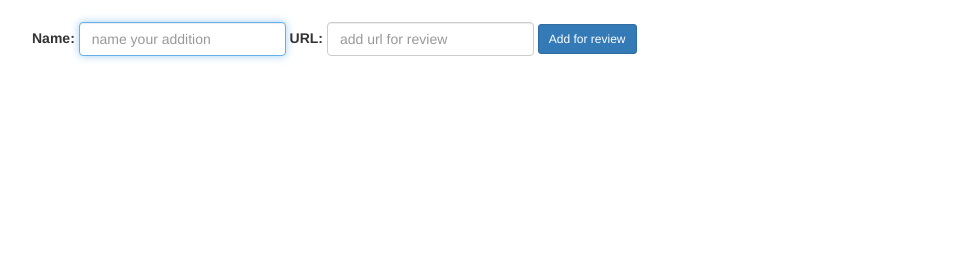
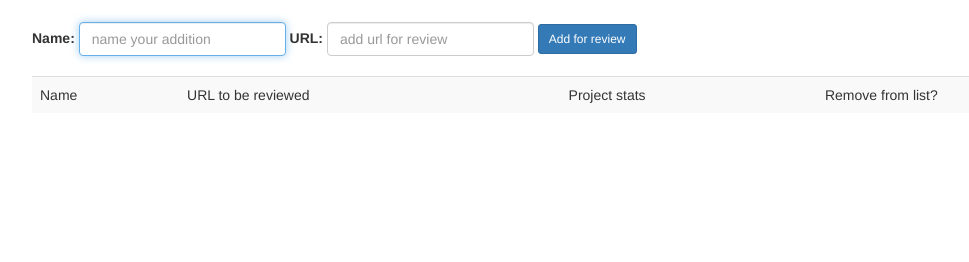
Before and after one commit to trobert2/gitRoulette, a Flask app: page / in a window 1280 px wide. Shown: the part 38-300 px from the top of the page, without its empty margins (38-1007 px from the left). Run offline with Flask 2, Linux system fonts and the light colour scheme; data that the repository does not hold is empty; some libraries are stand-ins or nearby versions.

Commit message:
Adds percentage on main paige and some changes to looks

```diff
--- a/static/rouletteApp.js
+++ b/static/rouletteApp.js
@@ -8,8 +8,7 @@ app.config(['$interpolateProvider', function ($interpolateProvider) {
 
 app.controller('firstController', ['$scope', '$http', function ($scope, $http) {
     $scope.visible = false;
-    $scope.showWarning = false;
-    $scope.showGithubWarning = false;
+    $scope.stats = {}
 
     $scope.getLocation = function(href) {
         var l = document.createElement("a");
@@ -17,16 +16,12 @@ app.controller('firstController', ['$scope', '$http', function ($scope, $http) {
         return l;
     };
 
-    $scope.getStats = function(url) {
-        url = url['url'];
-        var url = $scope.getLocation(url);
+    $scope.getStats = function(gitUrl) {
+        // This should take input the whole object. An id needs to be added so
+        // that we can better assciate the output with the table elements
+        var url = $scope.getLocation(gitUrl);
         var pathArray = url.pathname.split('/');
 
-        if (url.hostname != "github.com"){
-            //TODO: tell not a github url
-            console.log("Not a github url!");
-            return;
-        }
         $http({
             method: "get",
             url: "https://api.github.com/repos/" + pathArray[1] + "/" + pathArray[2] + "/languages",
@@ -34,7 +29,7 @@ app.controller('firstController', ['$scope', '$http', function ($scope, $http) {
                       'Content-Type': "application/json"},
         }).success(function (response) {
             var total = 0;
-            var percentageFinal = {};
+            var percentage = {};
 
             keys = Object.keys(response);
 
@@ -42,20 +37,17 @@ app.controller('firstController', ['$scope', '$http', function ($scope, $http) {
                 total += response[keys[i]];
             }
             for (var i=0; i < keys.length; i++){
-                percentageFinal[keys[i]] = response[keys[i]] * 100 / total;
+                percentage[keys[i]] = Math.round((response[keys[i]] * 100 / total)*100)/100;
             }
-            console.log(percentageFinal)
-            return percentageFinal;
+            $scope.stats[gitUrl] = percentage
         });
     };
 
     $scope.addForReview = function () {
-
+        $scope.showWarning = false;
+        $scope.showGithubWarning = false;
         if (!$scope.newName || !$scope.newUrl) {
             $scope.showWarning = true;
-            console.log($scope.newName)
-            console.log($scope.newUrl)
-
             return;
         }
 
@@ -74,7 +66,6 @@ app.controller('firstController', ['$scope', '$http', function ($scope, $http) {
 
         var _newUrl = $scope.getLocation(_new);
         if (_newUrl.hostname != "github.com"){
-            console.log(_newUrl.hostname)
             $scope.showGithubWarning = true;
             return;
         }
--- a/templates/index.html
+++ b/templates/index.html
@@ -9,7 +9,7 @@
 
 <body ng-app="rouletteApp" ng-init="existing={{existing}}">
 <br>
-	{[existing]}
+	<!-- {[existing]} -->
 <br>
 <br>
 	<div class="container">
@@ -21,28 +21,35 @@
 				</div>
 				<div class="form-group">
 				<label for="new-url">URL:</label>
-				<input class="form-control" type="text" id="new-url" placeholder="add url for review" ng-model="newUrl" autofocus>
+				<input class="form-control span6" type="text" id="new-url" placeholder="add url for review" ng-model="newUrl" autofocus>
+				</div>
 
-				<span ng-show="showWarning">Please fill in the fiels</span>
-				<span ng-show="showGithubWarning">Not a github URL</span>
-
-				</div>
 				<button class="btn btn-sm btn-primary" type="button" ng-click="addForReview()">Add for review</button>
 
+				<span class="text-danger" ng-show="showWarning">Please fill in the fiels</span>
+				<span class="text-danger" ng-show="showGithubWarning">Not a github URL</span>
+
 			</form>
-
 			<br>
 
 			<table class="table table-striped" >
+			<tr>
+				<td>Name</td>
+				<td>URL to be reviewed</td>
+				<td>Project stats</td>
+				<td>Remove from list?</td>
+			</tr>
 			<tr ng-repeat="url in existing">
 				<td class="col-md-2">{[url.name]} :</td>
 				<td class="col-md-6"><a>{[url.url]}</a></td>
-				<!-- <td ng-bind="getStats(url)">  </td> -->
+				<td ng-init="getStats(url.url)">
+					<option ng-repeat="(key, value) in stats[url.url]">{[key]}: {[value]} %</option>
+				</td>
 
 				<td class="col-md-2"><button class="btn btn-danger btn-sm col-sm-offset-2" ng-click="removeUrl(url)" >remove</button></td>
 			</tr>
 			</table>
-		</div>
+		</div >
 	</div>
 
 </body>
```
